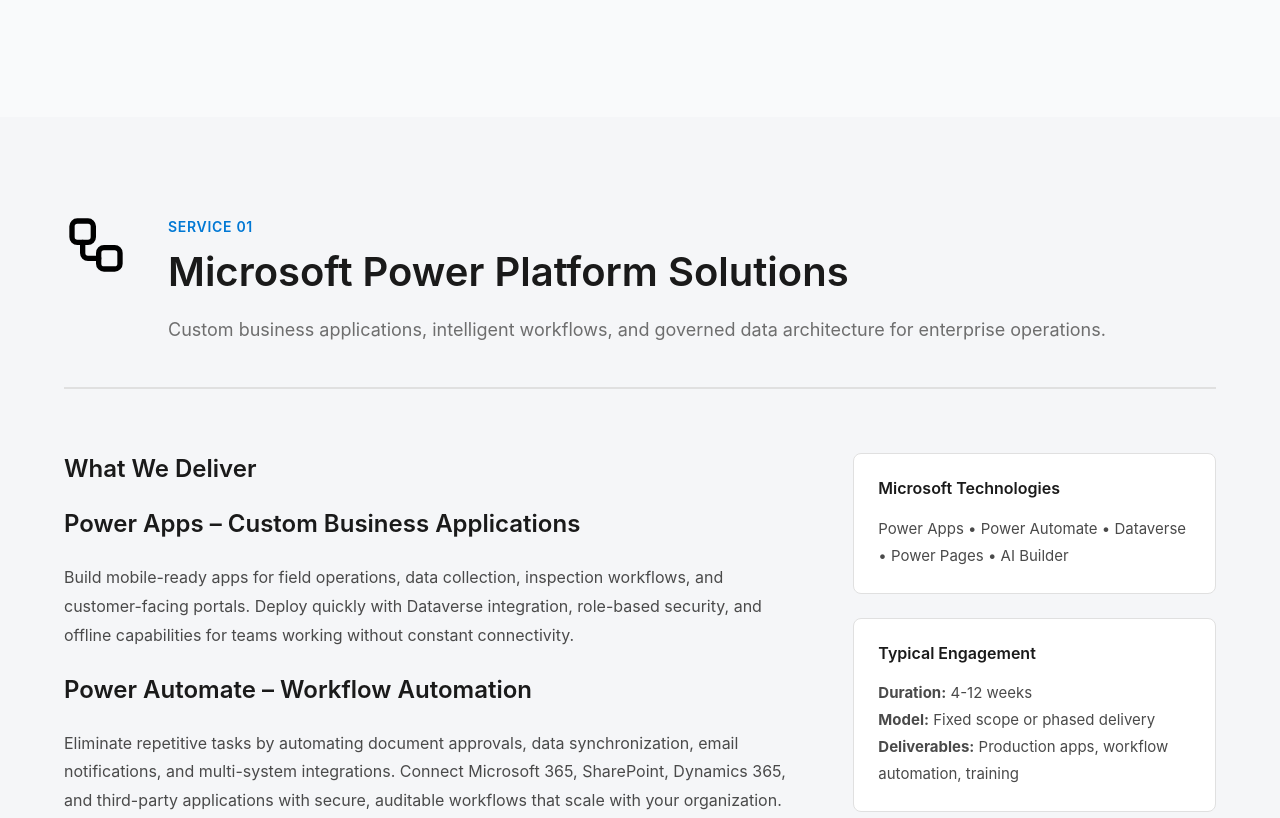
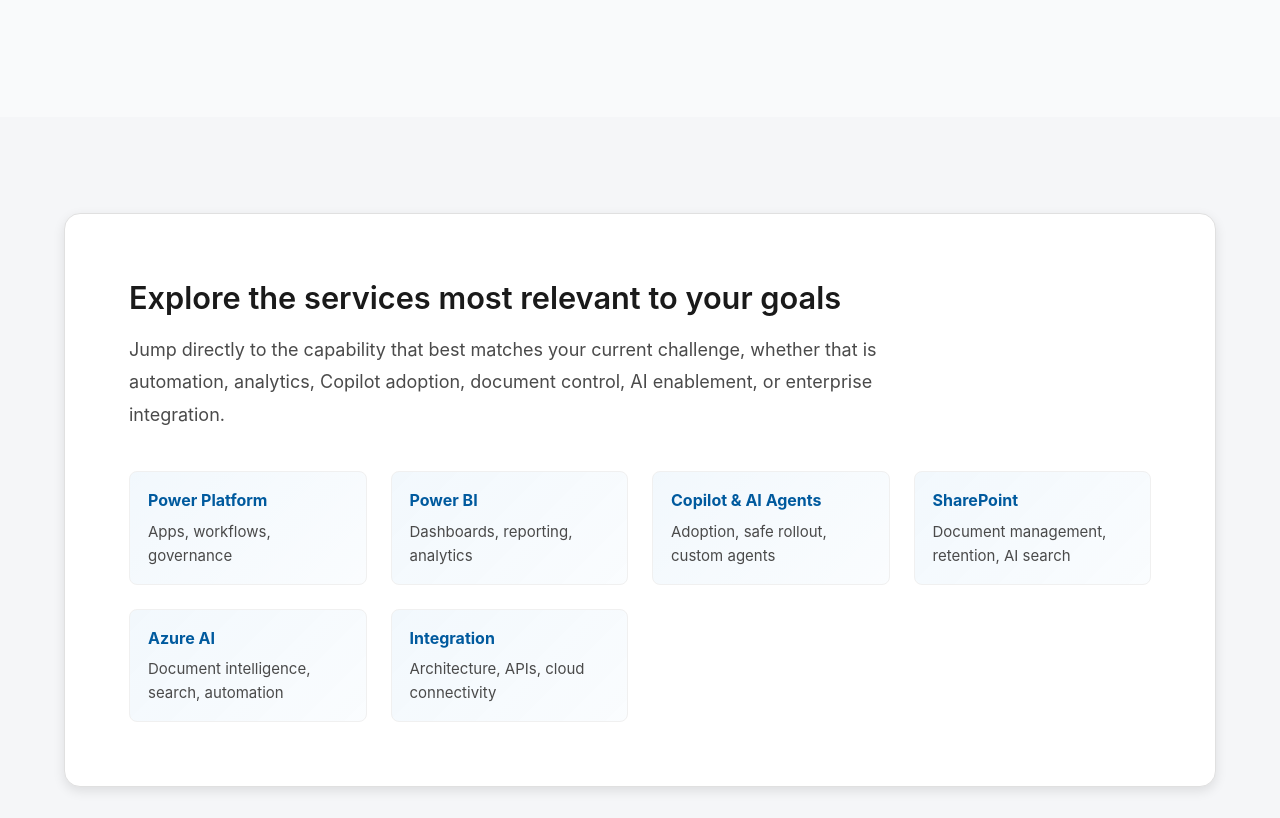
Before and after one commit to askbharat/ContextWorksDigital, a plain HTML site: page services.html in a window 1280 px wide. Shown: the part 1321-2139 px from the top of the page. Drawn offline with Linux system fonts and the light colour scheme.

Commit message:
Enhance services page navigation and styling

```diff
--- a/css/style.css
+++ b/css/style.css
@@ -2204,6 +2204,65 @@
   line-height: var(--line-height-relaxed);
 }
 
+/* Service Quick Navigation */
+.services-nav-card {
+  background: var(--color-bg-white);
+  border: 1px solid var(--color-border);
+  border-radius: var(--radius-xl);
+  padding: var(--space-xl);
+  box-shadow: var(--shadow-md);
+}
+
+.services-nav-heading {
+  max-width: 760px;
+  margin-bottom: var(--space-lg);
+}
+
+.services-nav-heading h2 {
+  font-size: clamp(1.8rem, 2.4vw, 2.4rem);
+  margin-bottom: var(--space-sm);
+}
+
+.services-nav-heading p {
+  font-size: var(--font-size-lg);
+  color: var(--color-text-secondary);
+  margin: 0;
+}
+
+.services-nav-grid {
+  display: grid;
+  grid-template-columns: repeat(auto-fit, minmax(200px, 1fr));
+  gap: var(--space-md);
+}
+
+.services-nav-item {
+  display: flex;
+  flex-direction: column;
+  gap: 6px;
+  padding: 16px 18px;
+  border: 1px solid var(--color-border-light);
+  border-radius: var(--radius-md);
+  background: linear-gradient(135deg, rgba(0, 120, 212, 0.05), rgba(0, 120, 212, 0.02));
+  color: var(--color-text);
+  transition: all var(--transition-base);
+}
+
+.services-nav-item:hover {
+  border-color: var(--color-primary);
+  transform: translateY(-2px);
+  box-shadow: var(--shadow-sm);
+}
+
+.services-nav-item strong {
+  font-size: var(--font-size-base);
+  color: var(--color-primary-dark);
+}
+
+.services-nav-item span {
+  font-size: var(--font-size-sm);
+  color: var(--color-text-secondary);
+}
+
 /* Service Block Layout */
 .service-block {
   padding: var(--space-2xl) 0;
@@ -2921,6 +2980,14 @@
 
   .workflow-grid,
   .focus-list {
+    grid-template-columns: 1fr;
+  }
+
+  .services-nav-card {
+    padding: var(--space-lg);
+  }
+
+  .services-nav-grid {
     grid-template-columns: 1fr;
   }
 
--- a/services.html
+++ b/services.html
@@ -44,6 +44,43 @@
         <p class="services-intro-text">
           ContextWorks Digital partners with organizations across the United States, United Kingdom, and Australia to implement secure, scalable Microsoft solutions. From Power Platform automation to Azure AI architecture, we deliver enterprise-grade systems designed for regulated industries and complex business environments. Every engagement is structured to reduce risk, accelerate adoption, and ensure compliance from day one.
         </p>
+      </div>
+    </div>
+  </section>
+
+  <section class="section section-muted">
+    <div class="container">
+      <div class="services-nav-card">
+        <div class="services-nav-heading">
+          <h2>Explore the services most relevant to your goals</h2>
+          <p>Jump directly to the capability that best matches your current challenge, whether that is automation, analytics, Copilot adoption, document control, AI enablement, or enterprise integration.</p>
+        </div>
+        <div class="services-nav-grid">
+          <a href="#service-1" class="services-nav-item">
+            <strong>Power Platform</strong>
+            <span>Apps, workflows, governance</span>
+          </a>
+          <a href="#service-2" class="services-nav-item">
+            <strong>Power BI</strong>
+            <span>Dashboards, reporting, analytics</span>
+          </a>
+          <a href="#service-3" class="services-nav-item">
+            <strong>Copilot &amp; AI Agents</strong>
+            <span>Adoption, safe rollout, custom agents</span>
+          </a>
+          <a href="#service-4" class="services-nav-item">
+            <strong>SharePoint</strong>
+            <span>Document management, retention, AI search</span>
+          </a>
+          <a href="#service-5" class="services-nav-item">
+            <strong>Azure AI</strong>
+            <span>Document intelligence, search, automation</span>
+          </a>
+          <a href="#service-6" class="services-nav-item">
+            <strong>Integration</strong>
+            <span>Architecture, APIs, cloud connectivity</span>
+          </a>
+        </div>
       </div>
     </div>
   </section>
```
